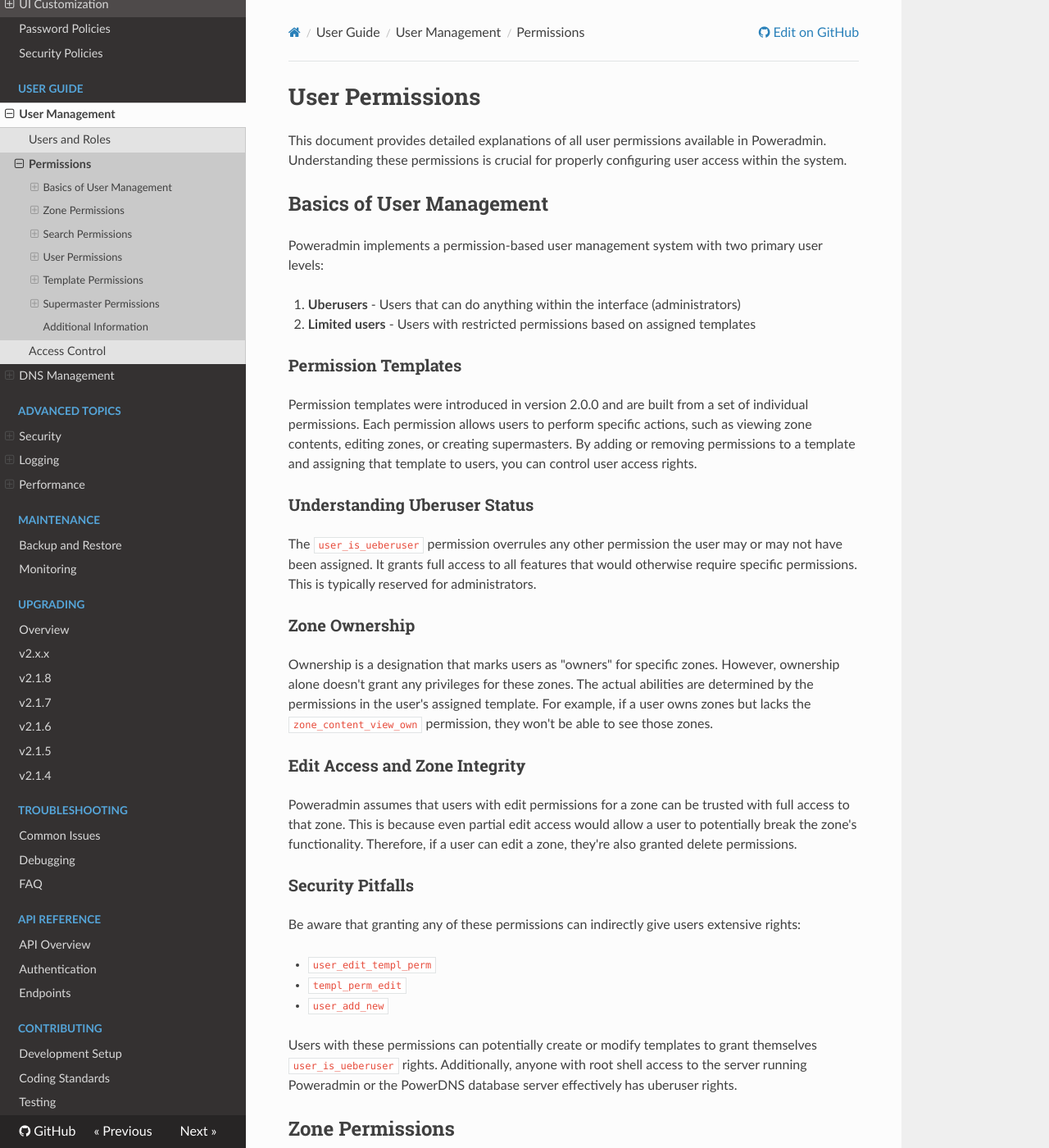
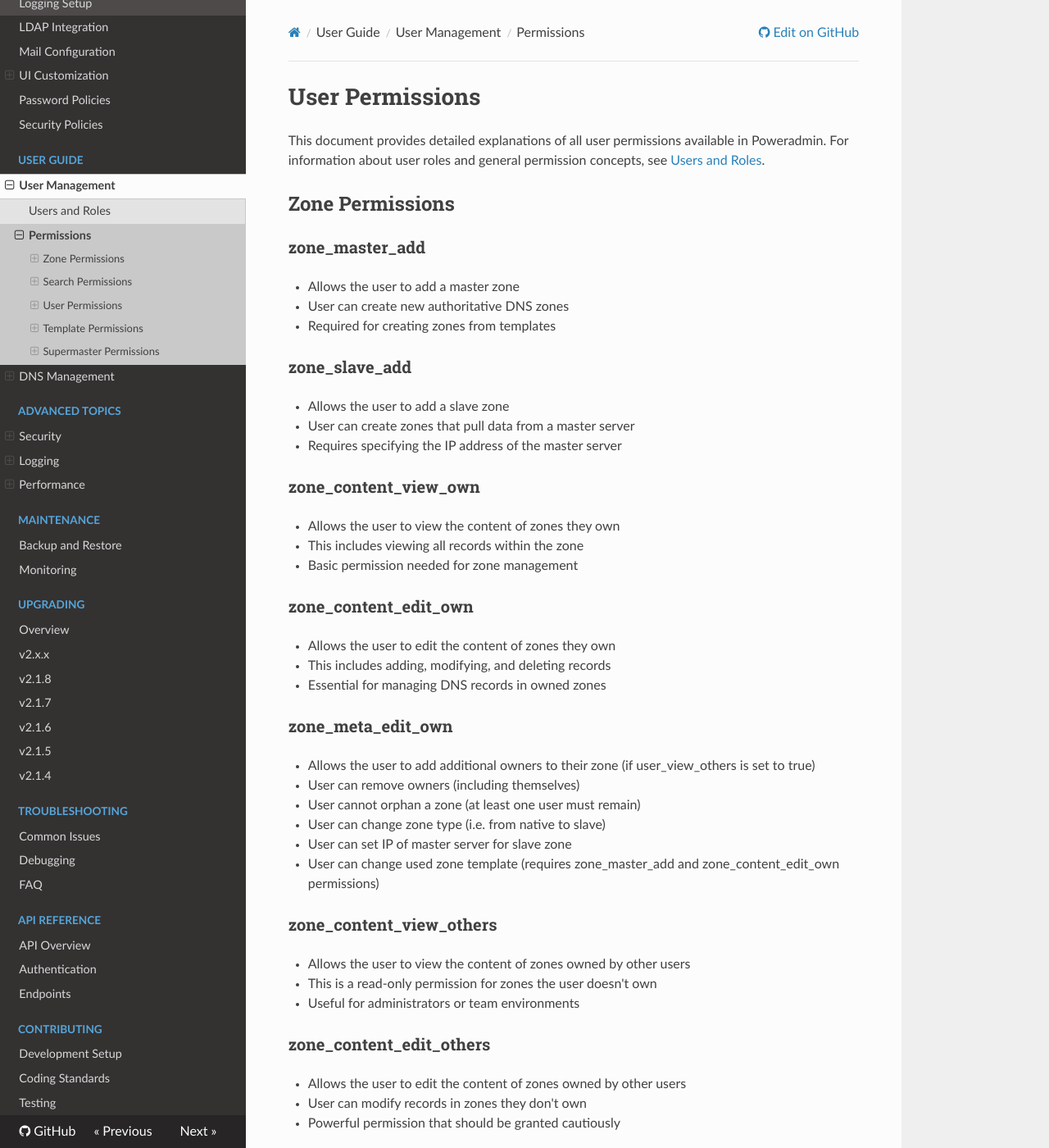
Before and after one commit to poweradmin/poweradmin-docs, an MkDocs documentation site: the page built from docs/user-guide/permissions.md, in a window 1280 px wide and 1400 px high. Shown: the whole window at 82% size. Built offline with MkDocs 1.6.1, drawn with Linux system fonts in a browser that asks for light colours; nearby versions of some CDN libraries; some of the changed text lies outside the part shown.

Commit message:
docs: move general info on user to beter location

```diff
--- a/docs/user-guide/permissions.md
+++ b/docs/user-guide/permissions.md
@@ -1,51 +1,6 @@
 # User Permissions
 
-This document provides detailed explanations of all user permissions available in Poweradmin. Understanding these
-permissions is crucial for properly configuring user access within the system.
-
-## Basics of User Management
-
-Poweradmin implements a permission-based user management system with two primary user levels:
-
-1. **Uberusers** - Users that can do anything within the interface (administrators)
-2. **Limited users** - Users with restricted permissions based on assigned templates
-
-### Permission Templates
-
-Permission templates were introduced in version 2.0.0 and are built from a set of individual permissions. Each
-permission allows users to perform specific actions, such as viewing zone contents, editing zones, or creating
-supermasters. By adding or removing permissions to a template and assigning that template to users, you can control user
-access rights.
-
-### Understanding Uberuser Status
-
-The `user_is_ueberuser` permission overrules any other permission the user may or may not have been assigned. It grants
-full access to all features that would otherwise require specific permissions. This is typically reserved for
-administrators.
-
-### Zone Ownership
-
-Ownership is a designation that marks users as "owners" for specific zones. However, ownership alone doesn't grant any
-privileges for these zones. The actual abilities are determined by the permissions in the user's assigned template. For
-example, if a user owns zones but lacks the `zone_content_view_own` permission, they won't be able to see those zones.
-
-### Edit Access and Zone Integrity
-
-Poweradmin assumes that users with edit permissions for a zone can be trusted with full access to that zone. This is
-because even partial edit access would allow a user to potentially break the zone's functionality. Therefore, if a user
-can edit a zone, they're also granted delete permissions.
-
-### Security Pitfalls
-
-Be aware that granting any of these permissions can indirectly give users extensive rights:
-
-- `user_edit_templ_perm`
-- `templ_perm_edit`
-- `user_add_new`
-
-Users with these permissions can potentially create or modify templates to grant themselves `user_is_ueberuser` rights.
-Additionally, anyone with root shell access to the server running Poweradmin or the PowerDNS database server effectively
-has uberuser rights.
+This document provides detailed explanations of all user permissions available in Poweradmin. For information about user roles and general permission concepts, see [Users and Roles](users-roles.md).
 
 ## Zone Permissions
 
@@ -192,8 +147,3 @@
 - Allows the user to edit existing supermaster servers
 - Can modify authoritative name server configurations
 - Advanced permission for managing DNS infrastructure
-
-## Additional Information
-
-When configuring user permissions, keep the principle of least privilege in mind - only grant the permissions necessary
-for a user to perform their required functions.
--- a/mkdocs.yml
+++ b/mkdocs.yml
@@ -73,7 +73,6 @@
       - User Management:
           - Users and Roles: user-guide/users-roles.md
           - Permissions: user-guide/permissions.md
-          - Access Control: user-guide/access-control.md
       - DNS Management:
           - Domains: user-guide/domains.md
           - Record Types: user-guide/record-types.md
```
Also changed, not shown: docs/user-guide/users-roles.md (added, +52 -0 lines).
